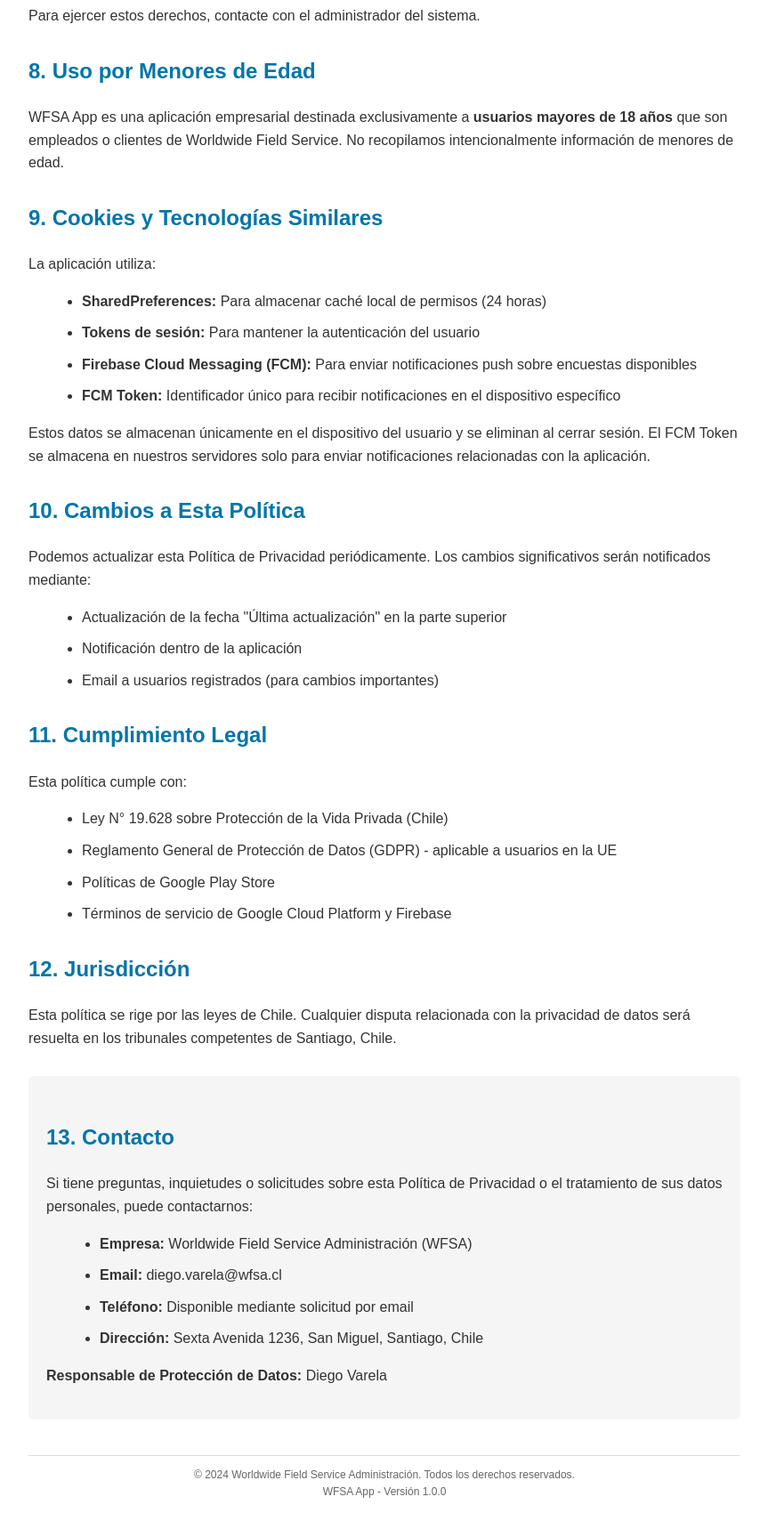
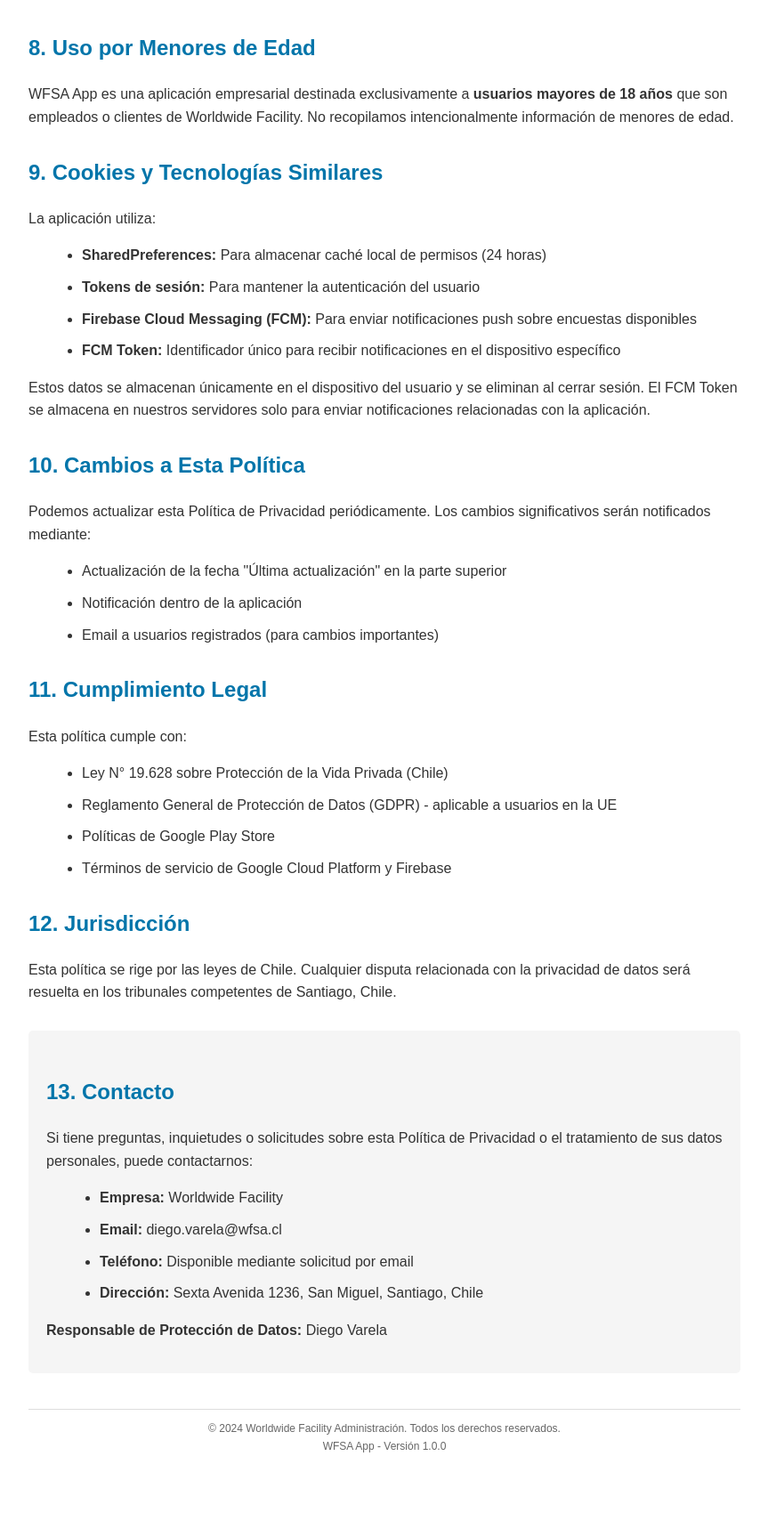
Before and after one commit to wwdiegovarela/worldwide-app-privacy, a plain HTML site: page index.html in a window 1280 px wide. Shown: the part 6157-7875 px from the top of the page at 89% size, without its empty margins (208-1071 px from the left). After the commit the page ends 7824 px from the top, so only its background shows below. Drawn offline with Linux system fonts and the light colour scheme.

Commit message:
Update index.html

```diff
--- a/index.html
+++ b/index.html
@@ -260,7 +260,7 @@
 
     <h3>6.2 Uso Apropiado del Sistema</h3>
     <ul>
-        <li><strong>Acceso autorizado:</strong> Solo utilizar la aplicación para fines laborales relacionados con Worldwide Field Service</li>
+        <li><strong>Acceso autorizado:</strong> Solo utilizar la aplicación para fines laborales relacionados con Worldwide Facility</li>
         <li><strong>Respuestas honestas:</strong> En las encuestas de satisfacción, proporcionar información veraz y constructiva</li>
         <li><strong>Respeto y profesionalismo:</strong> Mantener un lenguaje apropiado en comentarios y respuestas</li>
         <li><strong>No compartir información confidencial:</strong> Los datos de la aplicación son confidenciales y no deben compartirse fuera del ámbito laboral</li>
@@ -282,7 +282,7 @@
 
     <h2>8. Uso por Menores de Edad</h2>
 
-    <p>WFSA App es una aplicación empresarial destinada exclusivamente a <strong>usuarios mayores de 18 años</strong> que son empleados o clientes de Worldwide Field Service. No recopilamos intencionalmente información de menores de edad.</p>
+    <p>WFSA App es una aplicación empresarial destinada exclusivamente a <strong>usuarios mayores de 18 años</strong> que son empleados o clientes de Worldwide Facility. No recopilamos intencionalmente información de menores de edad.</p>
 
     <h2>9. Cookies y Tecnologías Similares</h2>
 
@@ -323,7 +323,7 @@
         <h2>13. Contacto</h2>
         <p>Si tiene preguntas, inquietudes o solicitudes sobre esta Política de Privacidad o el tratamiento de sus datos personales, puede contactarnos:</p>
         <ul>
-            <li><strong>Empresa:</strong> Worldwide Field Service Administración (WFSA)</li>
+            <li><strong>Empresa:</strong> Worldwide Facility</li>
             <li><strong>Email:</strong> diego.varela@wfsa.cl</li>
             <li><strong>Teléfono:</strong> Disponible mediante solicitud por email</li>
             <li><strong>Dirección:</strong> Sexta Avenida 1236, San Miguel, Santiago, Chile</li>
@@ -333,7 +333,7 @@
 
     <hr style="margin-top: 40px; border: none; border-top: 1px solid #ddd;">
     <p style="text-align: center; color: #666; font-size: 12px;">
-        © 2024 Worldwide Field Service Administración. Todos los derechos reservados.<br>
+        © 2024 Worldwide Facility Administración. Todos los derechos reservados.<br>
         WFSA App - Versión 1.0.0
     </p>
 </body>
```
